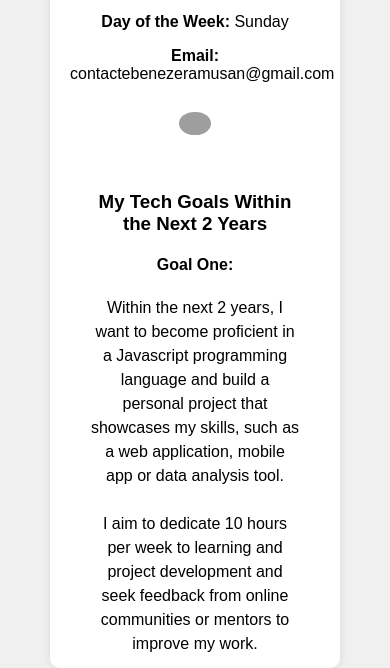
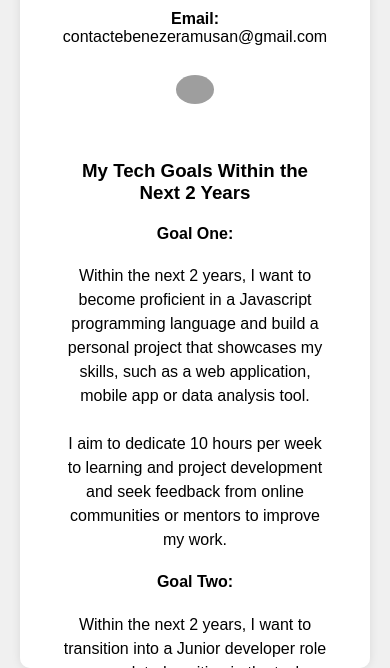
Before and after one commit to EbenezerAmusan/HNG-stage-one-personal-website, a plain HTML site: page index.html in a window 390 px wide. Shown: the part 176-844 px from the top of the page. Drawn offline with Linux system fonts and the light colour scheme; grey boxes are pictures that could not be loaded.

Commit message:
Update styles.css

```diff
--- a/styles.css
+++ b/styles.css
@@ -52,6 +52,6 @@ line-height: 1.5;
 
 @media(max-width:768px) {
     #container{
-        margin: 0 50px;
+        margin: 0 20px;
     }
 }
```
